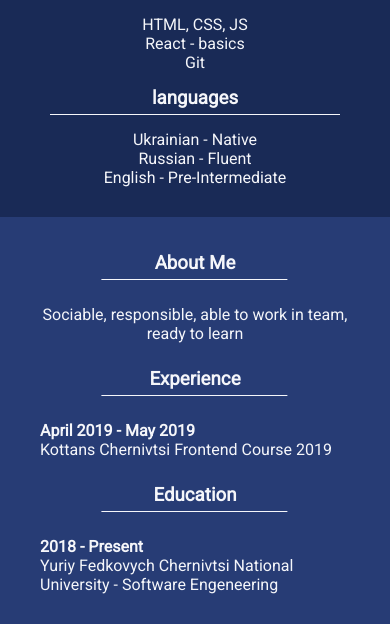
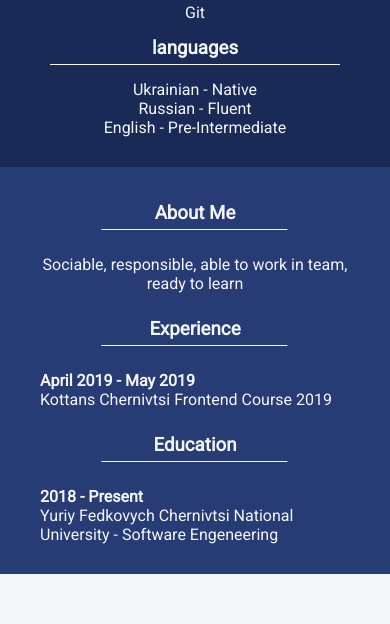
Before and after one commit to vitalikmorozz/CV, a plain HTML site: page index.html in a window 390 px wide. Shown: the part 323-947 px from the top of the page. After the commit the page ends 897 px from the top, so only its background shows below. Drawn offline with Linux system fonts and the light colour scheme.

Commit message:
Fix for small devises

```diff
--- a/cv.css
+++ b/cv.css
@@ -94,3 +94,9 @@ a:hover {
         flex-direction: column;
     }
 }
+
+@media (max-width: 550px) {
+    .container {
+        margin-top: 0px;
+    }
+}
```
